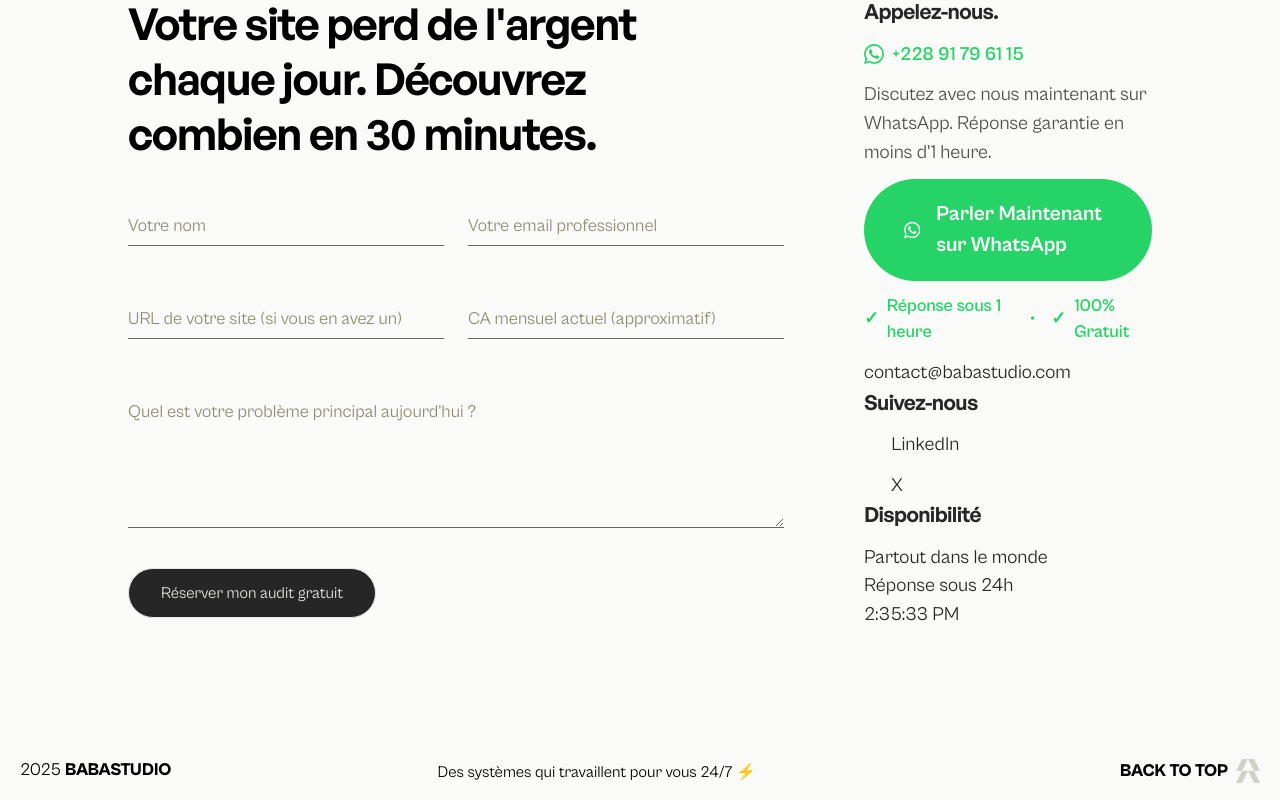
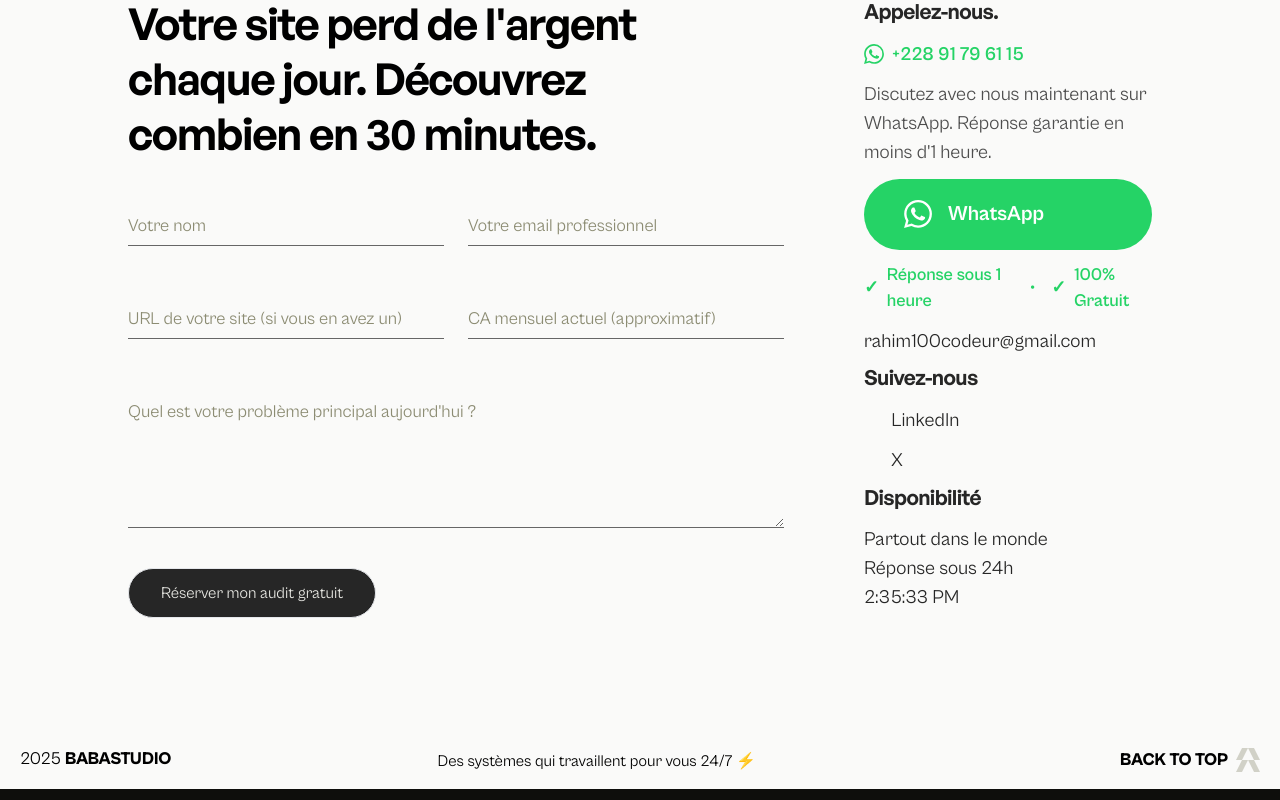
Before and after one commit to Rahim10020/baba-studio, a React (Vite) app in the folder client/: page / in a window 1280 px wide. Shown: the part 5623-6423 px from the top of the page. Built offline with nearby package versions, Linux system fonts and the light colour scheme; no server answers; some icons are missing.

Commit message:
modification contact

```diff
--- a/client/src/components/homepage/Contact.jsx
+++ b/client/src/components/homepage/Contact.jsx
@@ -17,7 +17,7 @@ export default function Contact() {
   useEffect(() => {
     ScrollTrigger.create({
       trigger: contactSection.current,
-      start:"180px bottom",
+      start: "180px bottom",
       // markers: true,
       animation: gsap
         .timeline()
@@ -92,7 +92,7 @@ export default function Contact() {
             className="mt-10 font-grotesk"
             method="POST"
           >
-            <input type="hidden" name="form-name" value="contact"/>
+            <input type="hidden" name="form-name" value="contact" />
             <div className="grid grid-cols-1 gap-x-6 gap-y-12 sm:grid-cols-2">
               <div className="relative z-0">
                 <input
@@ -217,7 +217,7 @@ export default function Contact() {
                 <svg className="w-7 h-7" fill="currentColor" viewBox="0 0 24 24">
                   <path d="M17.472 14.382c-.297-.149-1.758-.867-2.03-.967-.273-.099-.471-.148-.67.15-.197.297-.767.966-.94 1.164-.173.199-.347.223-.644.075-.297-.15-1.255-.463-2.39-1.475-.883-.788-1.48-1.761-1.653-2.059-.173-.297-.018-.458.13-.606.134-.133.298-.347.446-.52.149-.174.198-.298.298-.497.099-.198.05-.371-.025-.52-.075-.149-.669-1.612-.916-2.207-.242-.579-.487-.5-.669-.51-.173-.008-.371-.01-.57-.01-.198 0-.52.074-.792.372-.272.297-1.04 1.016-1.04 2.479 0 1.462 1.065 2.875 1.213 3.074.149.198 2.096 3.2 5.077 4.487.709.306 1.262.489 1.694.625.712.227 1.36.195 1.871.118.571-.085 1.758-.719 2.006-1.413.248-.694.248-1.289.173-1.413-.074-.124-.272-.198-.57-.347m-5.421 7.403h-.004a9.87 9.87 0 01-5.031-1.378l-.361-.214-3.741.982.998-3.648-.235-.374a9.86 9.86 0 01-1.51-5.26c.001-5.45 4.436-9.884 9.888-9.884 2.64 0 5.122 1.03 6.988 2.898a9.825 9.825 0 012.893 6.994c-.003 5.45-4.437 9.884-9.885 9.884m8.413-18.297A11.815 11.815 0 0012.05 0C5.495 0 .16 5.335.157 11.892c0 2.096.547 4.142 1.588 5.945L.057 24l6.305-1.654a11.882 11.882 0 005.683 1.448h.005c6.554 0 11.89-5.335 11.893-11.893a11.821 11.821 0 00-3.48-8.413Z" />
                 </svg>
-                <span>Parler Maintenant sur WhatsApp</span>
+                <span>WhatsApp</span>
               </a>
               <div className="flex items-center gap-2 text-body-3 text-[#25D366] font-semibold">
                 <span>✓</span>
--- a/client/src/data.js
+++ b/client/src/data.js
@@ -9,7 +9,7 @@ export const siteConfig = {
   title: "BabaStudio - On code des sites qui génèrent des Clients 24/7",
   description: "On transforme votre business en machine à clients qualifiés. Sites web, applications mobiles et systèmes automatisés qui travaillent pendant que vous dormez.",
   url: "https://babastudio.vercel.app",
-  email: "contact@babastudio.com",
+  email: "rahim100codeur@gmail.com",
   whatsapp: "https://wa.me/22891796115",
   whatsappNumber: "+228 91 79 61 15",
   social: {
```
Lines whose indentation alone changed are shown as unchanged.
